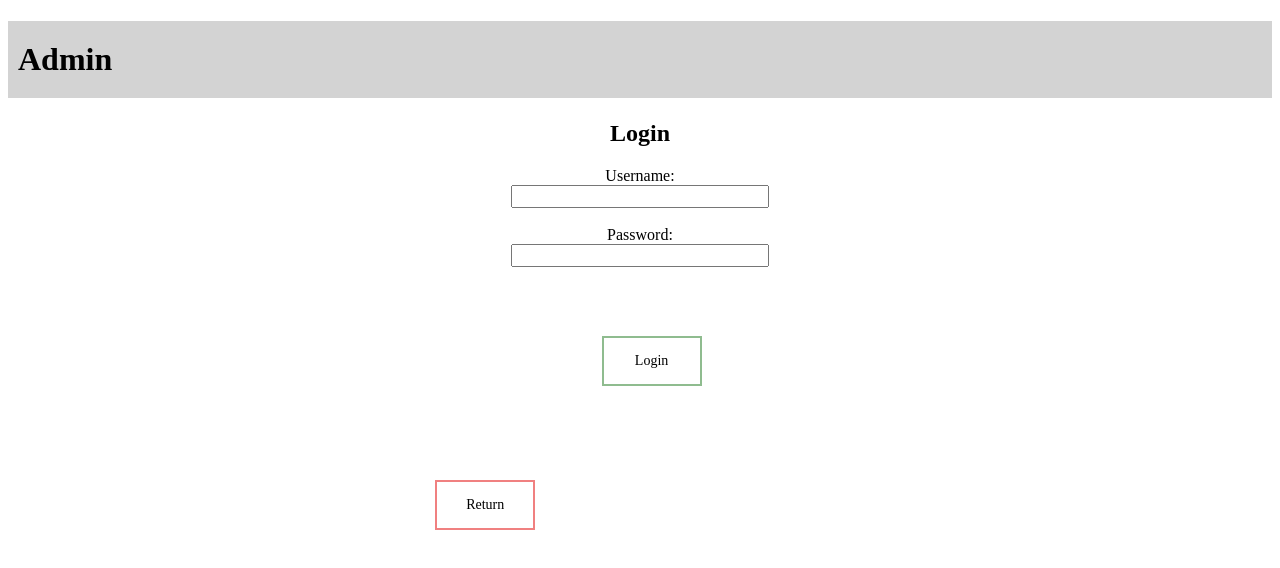
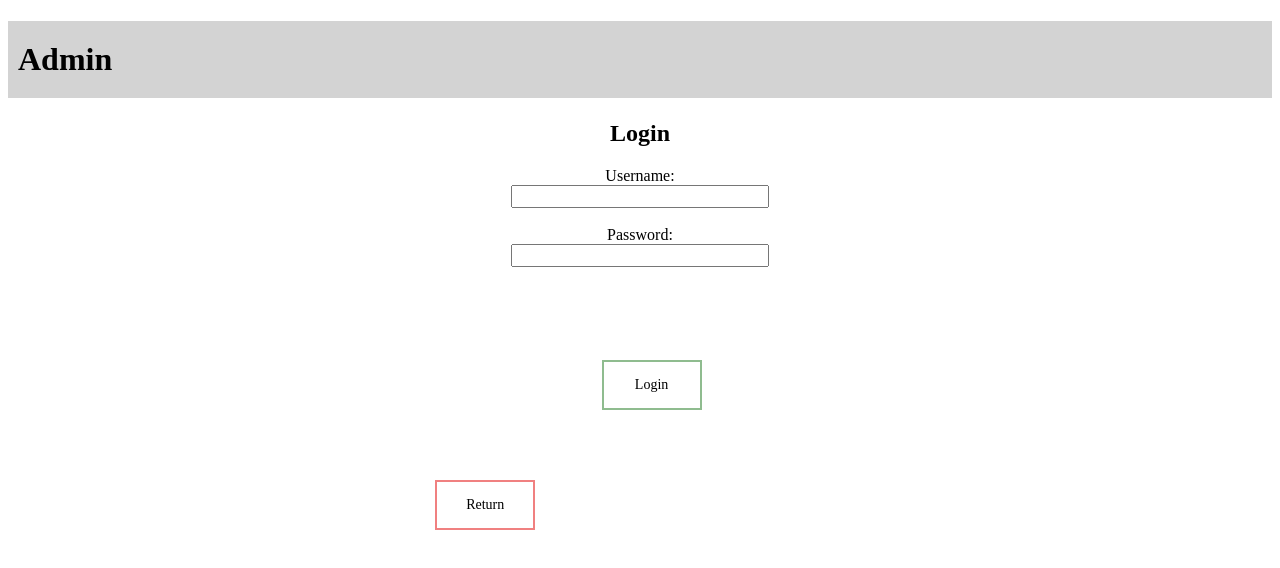
Before and after one commit to DIT113-V22/group-15, a website: page Website/login.html in a window 1280 px wide. Drawn offline with Linux system fonts and the light colour scheme.

Commit message:
Update login.css

```diff
--- a/Website/login.css
+++ b/Website/login.css
@@ -43,7 +43,7 @@ form{
     width: 100px;
     height: 50px;
     position: absolute;
-    top:42%;
+    top:45%;
     left:47%;
 
 
```
